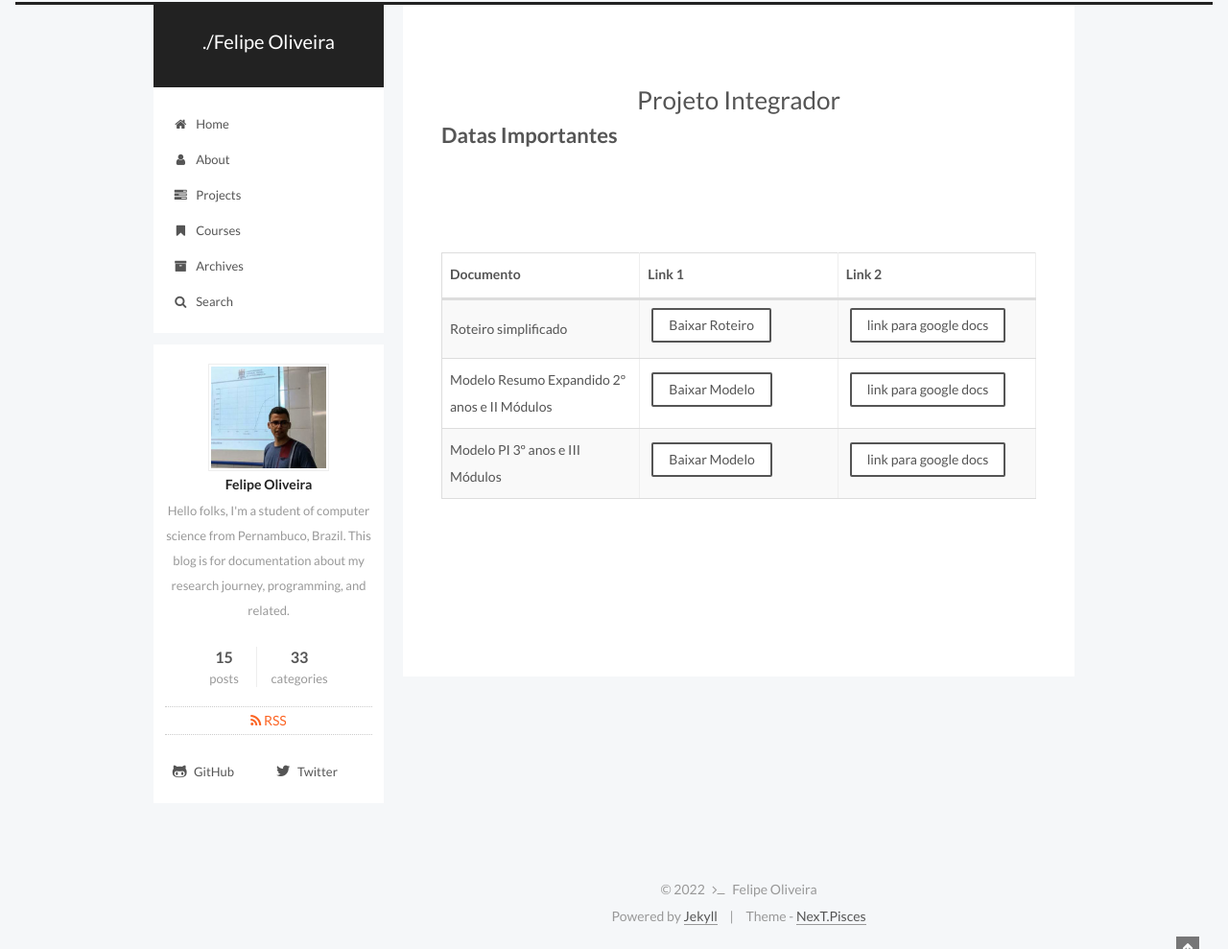
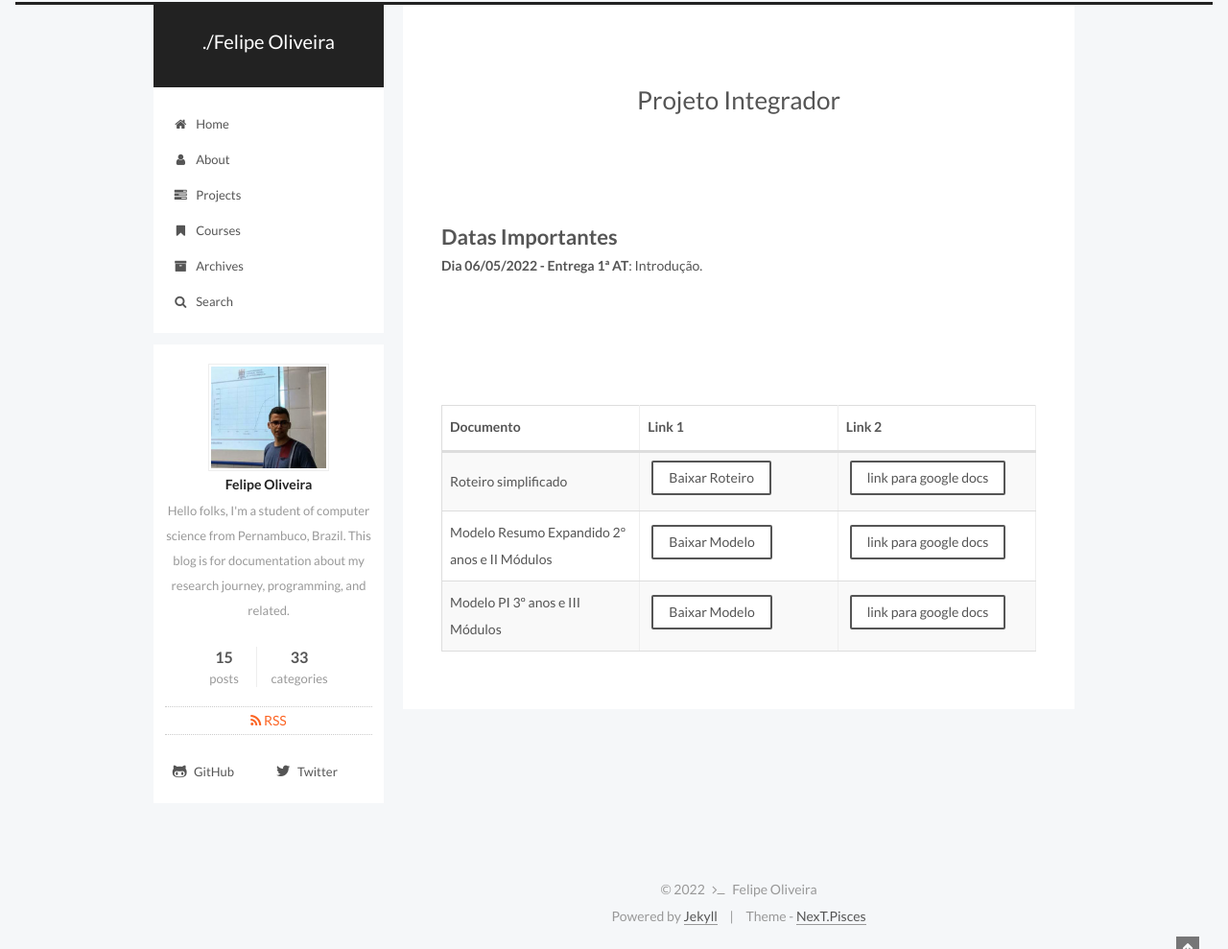
Before and after one commit to fdoliv/fdoliv.github.io, a Jekyll site: the page built from courses/pi/index.md, in a window 1280 px wide. Shown: the whole page at 96% size. Built offline with Jekyll 4.4.1, drawn with Linux system fonts in a browser that asks for light colours.

Commit message:
Introdução at1

```diff
--- a/courses/pi/index.md
+++ b/courses/pi/index.md
@@ -7,7 +7,12 @@ permalink: /courses/pi/
 excerpt: Disciplina Projeto Integrador da Escola Técnica Estadual Governador Eduardo Campos, São bento do Una-PE.
 comments: false
 ---
+
+<br/>
+
+<br/>
 # Datas Importantes
+**Dia 06/05/2022 - Entrega 1ª AT**: Introdução.
 
 
 <br/>
```
